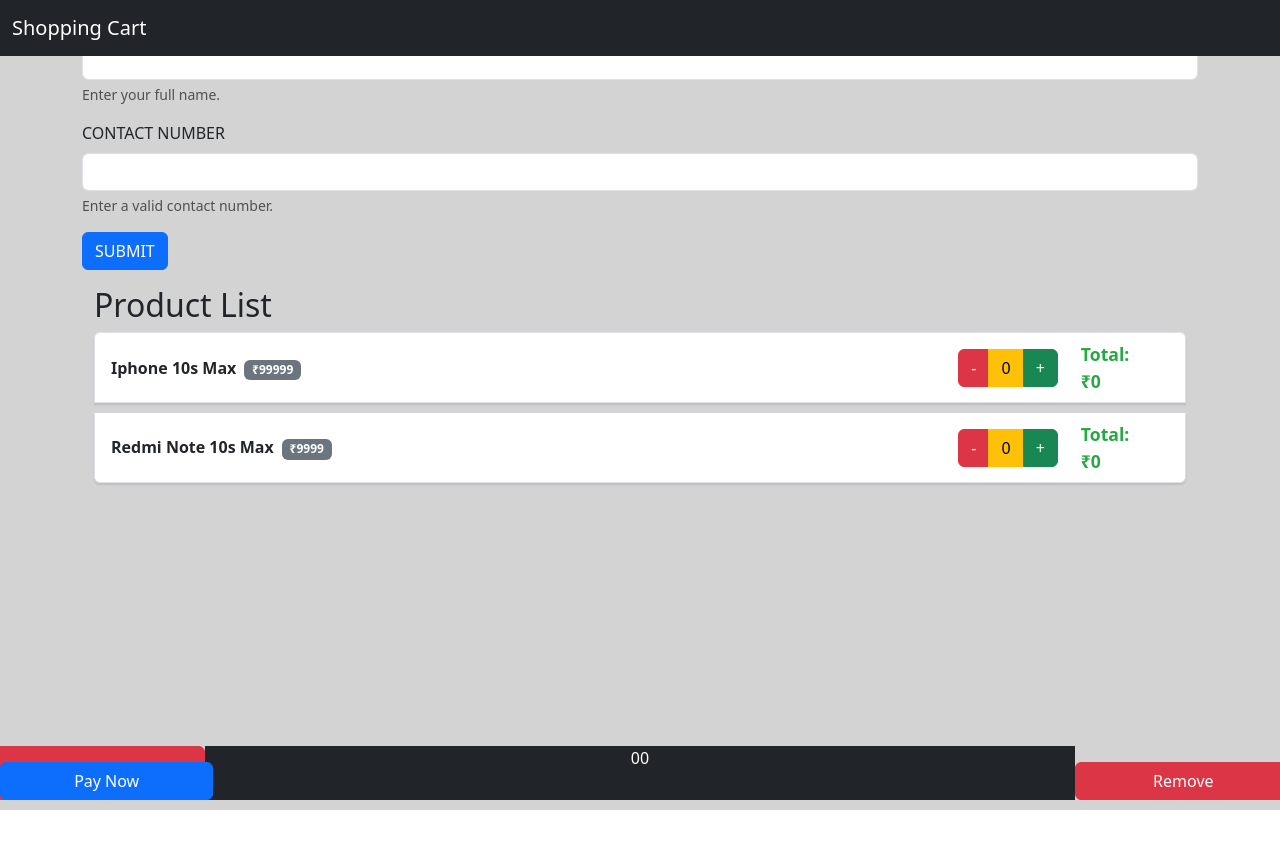
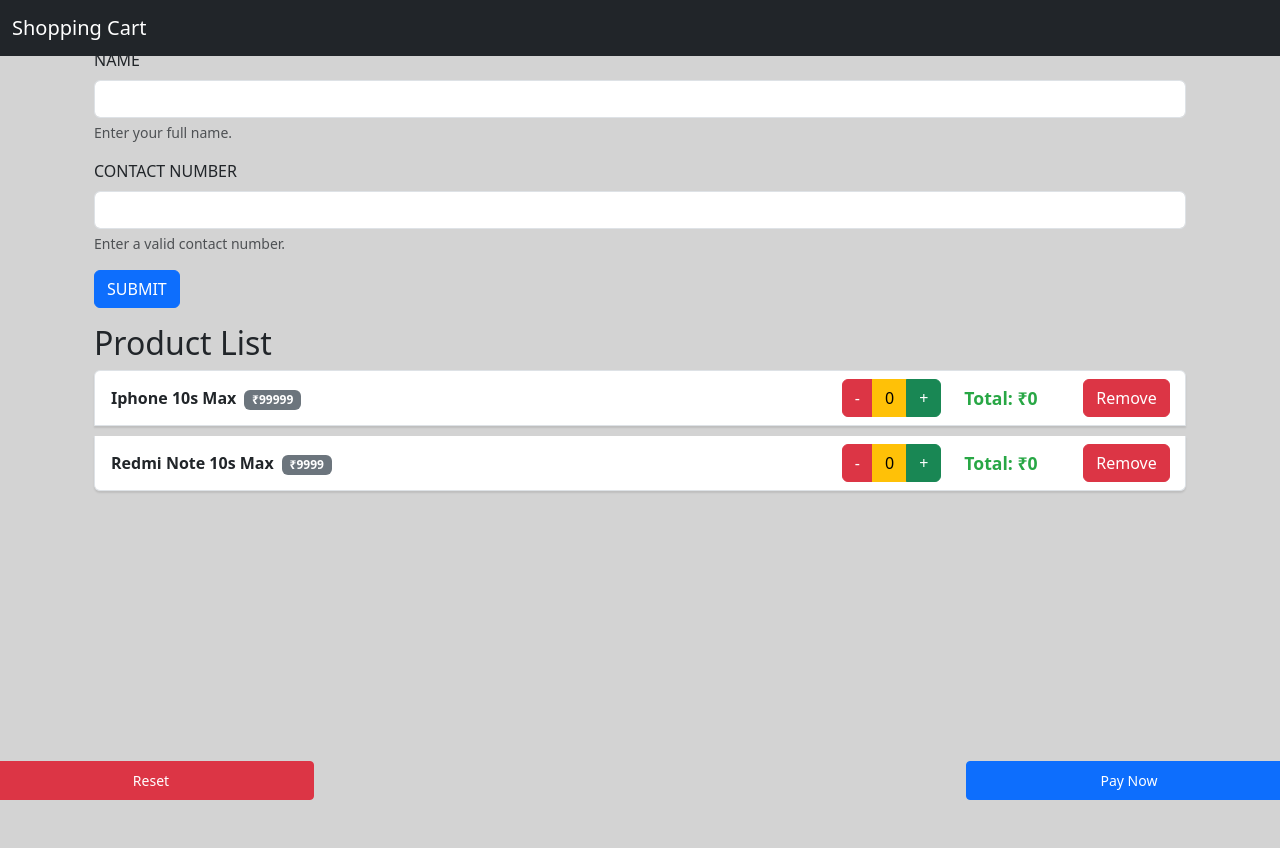
Before and after one commit to simrankaurgulati2006/Shopping-Cart, a React (Vite) app: page / in a window 1280 px wide. Before the commit the page ends 810 px from the top, so only its background shows below. Built offline with nearby package versions, Linux system fonts and the light colour scheme.

Commit message:
Changes in the files

```diff
--- a/src/App.jsx
+++ b/src/App.jsx
@@ -87,6 +87,7 @@
         />
       </main>
       {/* Pass the totalAmount and resetQuantity to Footer */}
+
       <Footer totalAmount={totalAmount} resetQuantity={resetQuantity} />
     </>
   );
--- a/src/components/AddItem.jsx
+++ b/src/components/AddItem.jsx
@@ -3,7 +3,7 @@
 class AddItem extends Component {
   render() {
     return (
-      <div>
+      <div className="container mt-5"> {/* Added a container with margin-top */}
         <form>
           {/* Name Input Section */}
           <div className="mb-3">
--- a/src/components/Footer.jsx
+++ b/src/components/Footer.jsx
@@ -1,20 +1,22 @@
-import React from 'react'
+import React from 'react';
 
 export default function Footer(props) {
   return (
-    <div className='row fixed-bottom '>
-      <button className='btn btn-danger col-2' onClick={()=>{
-         props.resetQuantity()
-      }}>Reset</button>
-      <div className='col-8 bg-dark text-white text-center'> {props.totalAmount}
-      {props.totalAmount}
-      </div>
-      <button className='btn btn-primary col-2 fixed-bottom'>Pay Now</button>
-      <div className="col-2 btn btn-danger mt-3">
-      Remove
-      </div>
+    <div className="row fixed-bottom">
+      {/* Reset Button */}
+      <button
+        className="btn btn-danger btn-sm col-3 py-2"
+        onClick={() => {
+          props.resetQuantity();
+        }}
+      >
+        Reset
+      </button>
+
+      {/* Pay Now Button */}
+      <button className="btn btn-primary btn-sm col-3 py-2 ml-auto">
+        Pay Now
+      </button>
     </div>
-
-
-  )
-};
+  );
+}
--- a/src/components/Product.jsx
+++ b/src/components/Product.jsx
@@ -8,6 +8,7 @@
         <p><strong>Price:</strong> ${price}</p>
         <p><strong>Quantity:</strong> {quantity}</p>
       </div>
+
     </div>
   );
 }
--- a/src/components/ProductList.jsx
+++ b/src/components/ProductList.jsx
@@ -37,6 +37,12 @@
                 <div className="col-4">
                   <strong>Total: ₹{product.quantity * product.price}</strong>
                 </div>
+                {/* Centered Remove Button */}
+      <div className="col-5 d-flex justify-content-center align-items-center">
+        <button className="btn btn-danger">
+          Remove
+        </button>
+      </div>
               </div>
             </li>
           ))
```
